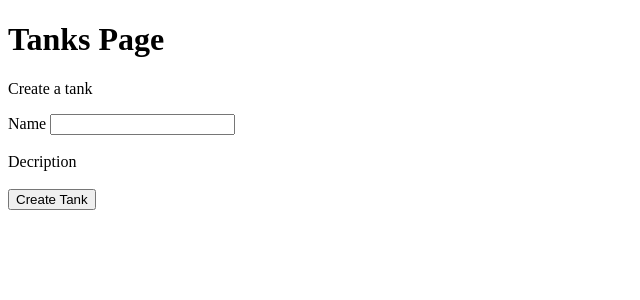
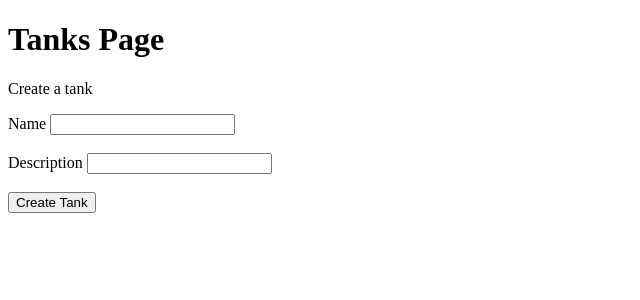
Before and after one commit to knightscode94/QA-SFIA, a Flask app: page /tanks in a window 1280 px wide. Shown: the part 34-334 px from the top of the page, without its empty margins (0-640 px from the left). Run offline with Flask 2, Linux system fonts and the light colour scheme; the visitor is signed in with stand-in values (Sample User, id 1); some libraries are stand-ins or nearby versions.

Commit message:
tests template error

```diff
--- a/application/forms.py
+++ b/application/forms.py
@@ -39,18 +39,13 @@ class RegistrationTankForm(FlaskForm):
             DataRequired(),
             Length(min=2, max=30)])
 
-    description = StringField('Decription',
+    description = StringField('Description',
         validators = [
             DataRequired(),
             Length(min=0, max=100)])
 
     submit = SubmitField('Create Tank')
 
-    def validate_email(self, email):
-        user = Users.query.filter_by(email=email.data).first()
-
-        if user:
-            raise ValidationError('Email already in use')
     tank_select_field = SelectField(label="Tanks", coerce=int)
 
 ############### submit tests ########################
@@ -60,13 +55,13 @@ class TestsForm(FlaskForm):
     tank_name = QuerySelectField(query_factory=tank_query, allow_blank=False)
 
     ammonia = DecimalField('Ammonia',
-        Places=2, Rounding=None)
+        places=2, rounding=None)
 
     nitrate = DecimalField('Nitrate',
-        Places=2, Rounding=None)
+        places=2, rounding=None)
 
     nitrite = DecimalField('Nitrite',
-        Places=2, Rounding=None)
+        places=2, rounding=None)
 
     submit = SubmitField('Create Tank')
 
@@ -78,7 +73,6 @@ class LoginForm(FlaskForm):
             DataRequired(),
             Email()])
 
-    remember = BooleanField('Remember Me')
     submit = SubmitField('Login')
 
 ################# update account #########################
--- a/application/models.py
+++ b/application/models.py
@@ -19,7 +19,7 @@ class Users(db.Model, UserMixin):
 class Tanks(db.Model):
     id = db.Column(db.Integer, primary_key=True, nullable=False, unique=True)
     name = db.Column(db.String(25), nullable=False, unique=True)
-    description = db.Column(db.String(100))
+    description = db.Column(db.String(100), nullable=False)
 
 ########## tests table sql ############################
 
--- a/application/templates/tanks.html
+++ b/application/templates/tanks.html
@@ -18,7 +18,7 @@
 	<br>
 	<div class="form-group">
 	    {{ form.description.label }}
-	    {{ form.decription }}
+	    {{ form.description }}
 	    {% if form.description.errors %}
 	    <div class="error">
 	        {% for error in form.description.errors %}
```
